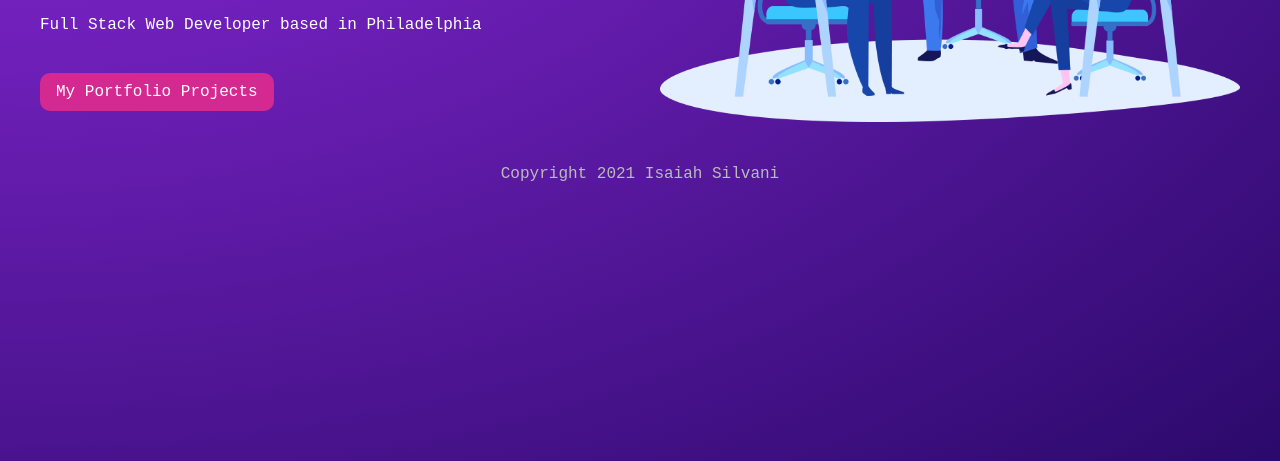
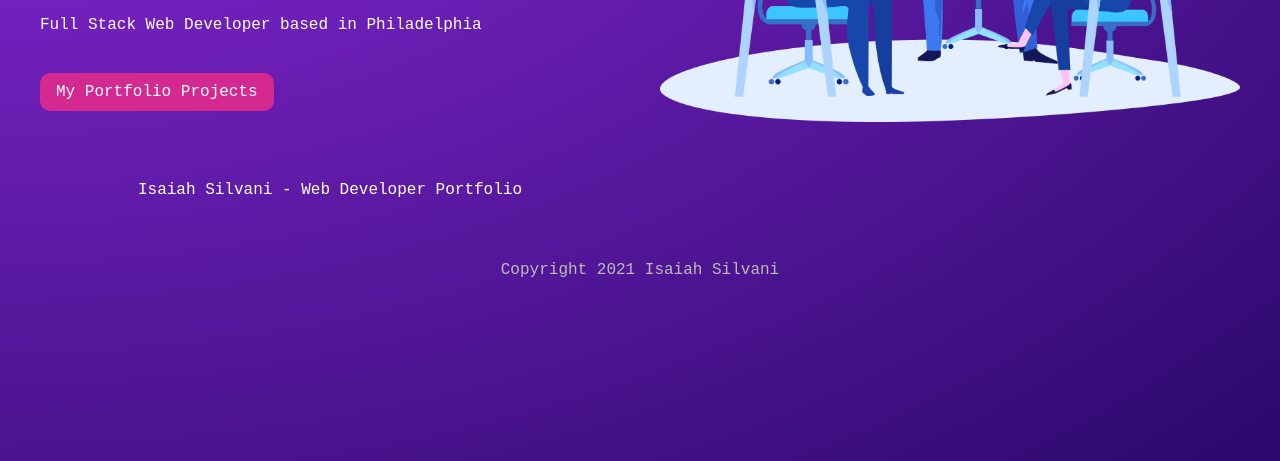
Before and after one commit to isaiahsilvani/portfolio-site, a Gatsby site: page / in a window 1280 px wide. Shown: the part 339-800 px from the top of the page. Built offline with nearby package versions, Linux system fonts and the light colour scheme; Gatsby itself is replaced by a stand-in of ours.

Commit message:
create graphql metadata

```diff
--- a/gatsby-config.js
+++ b/gatsby-config.js
@@ -7,4 +7,9 @@
 module.exports = {
   /* Your site config here */
   plugins: [],
+  siteMetadata: {
+    title: 'Isaiah Silvani',
+    description: "Web Developer Portfolio",
+    copyright: "This website is copyright 2021 Isaiah Silvani"
+  }
 }
--- a/src/pages/index.js
+++ b/src/pages/index.js
@@ -1,9 +1,11 @@
 import React from "react"
 import Layout from '../components/Layout'
 import * as styles from '../styles/home.module.css'
-import { Link } from 'gatsby'
+import { graphql, Link } from 'gatsby'
 
-export default function Home() {
+export default function Home({ data }) {
+  console.log(data)
+  const { title, description } = data.site.siteMetadata
   return (
     <Layout>
       <section className={styles.header}>
@@ -14,7 +16,20 @@ export default function Home() {
           <Link className={styles.btn} to='/projects'>My Portfolio Projects</Link>
         </div>
         <img src="/banner.png" alt="site banner" style={{ maxWidth: '100%'}}/>
+        <p>{ title } - { description } </p>
       </section>
     </Layout>
   )
 }
+
+
+export const query = graphql`
+query SiteInfo {
+  site {
+    siteMetadata {
+      title
+      description
+    }
+  }
+}
+`
```
